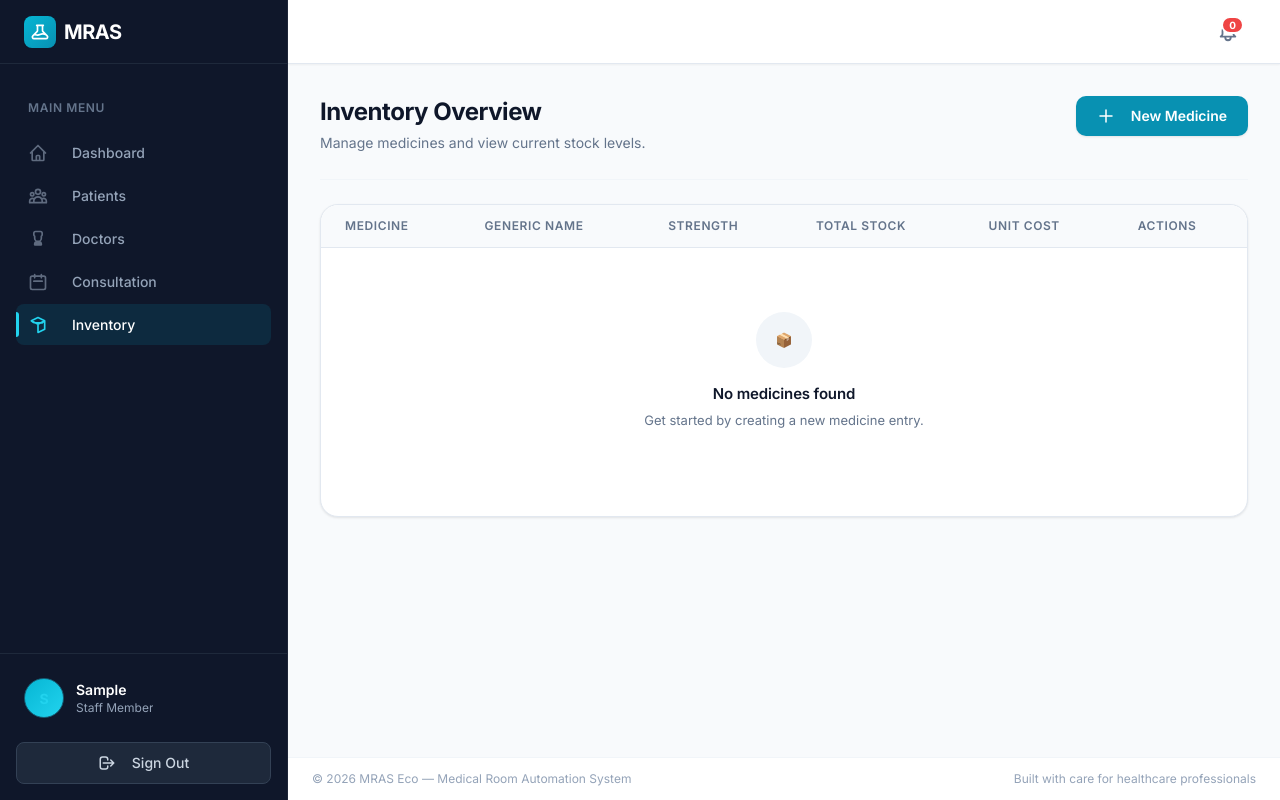
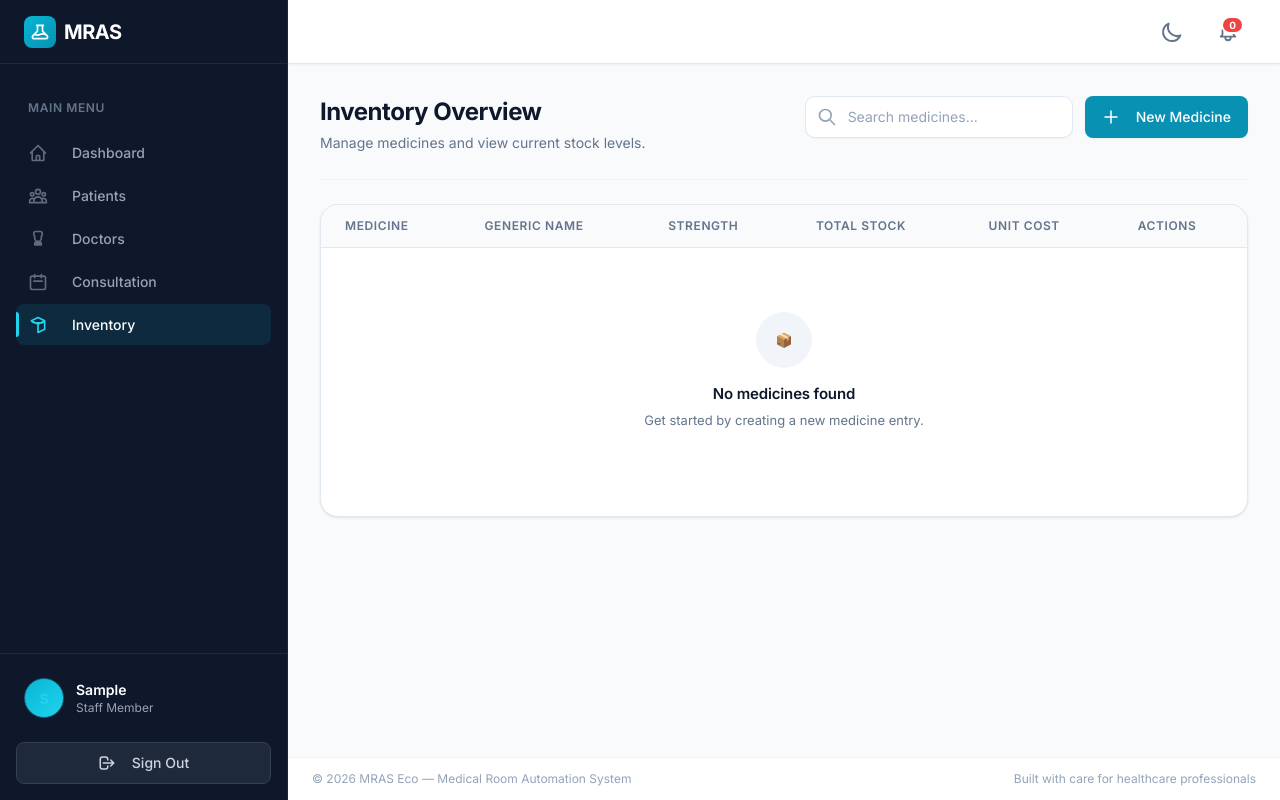
Before and after one commit to darshaanuradha/MRAS-Eco, a Django app: page /inventory/ in a window 1280 px wide. Run offline with Django 5.2, Linux system fonts and the light colour scheme; the visitor is signed in with stand-in values (Sample User, id 1); data that the repository does not hold is empty; some libraries are stand-ins or nearby versions.

Commit message:
feat: Implement search functionality in inventory and add dark mode toggle

```diff
--- a/mras/inventory/templates/inventory.html
+++ b/mras/inventory/templates/inventory.html
@@ -8,9 +8,19 @@
         <h1 class="page-title">Inventory Overview</h1>
         <p class="page-subtitle">Manage medicines and view current stock levels.</p>
     </div>
-
-    <div class="flex gap-3">
-        <a href="{% url 'add_medicine' %}" class="btn btn-primary">
+    <div class="flex flex-col sm:flex-row gap-3">
+        <form method="get" class="search-bar relative">
+            <div class="absolute inset-y-0 left-0 pl-3 flex items-center pointer-events-none">
+                <svg class="w-5 h-5 text-slate-400" fill="none" stroke="currentColor" viewBox="0 0 24 24"><path stroke-linecap="round" stroke-linejoin="round" stroke-width="2" d="M21 21l-6-6m2-5a7 7 0 11-14 0 7 7 0 0114 0z"></path></svg>
+            </div>
+            <input type="text" name="q" value="{{ query }}" placeholder="Search medicines..." class="w-full sm:w-64 pl-10 pr-4 py-2 border border-slate-200 rounded-lg text-sm focus:ring-2 focus:ring-cyan-500/40 focus:border-cyan-500 outline-none transition bg-white text-slate-800">
+            {% if query %}
+            <a href="{% url 'inventory' %}" class="absolute inset-y-0 right-0 pr-3 flex items-center text-slate-400 hover:text-slate-600">
+                <svg class="w-4 h-4" fill="none" stroke="currentColor" viewBox="0 0 24 24"><path stroke-linecap="round" stroke-linejoin="round" stroke-width="2" d="M6 18L18 6M6 6l12 12"></path></svg>
+            </a>
+            {% endif %}
+        </form>
+        <a href="{% url 'add_medicine' %}" class="btn btn-primary bg-cyan-600 hover:bg-cyan-700 text-white inline-flex items-center justify-center px-4 py-2 rounded-lg transition-colors shadow-sm text-sm font-medium">
             <svg class="w-5 h-5 mr-2" fill="none" stroke="currentColor" viewBox="0 0 24 24"><path stroke-linecap="round" stroke-linejoin="round" stroke-width="2" d="M12 4v16m8-8H4"></path></svg>
             New Medicine
         </a>
--- a/mras/inventory/views.py
+++ b/mras/inventory/views.py
@@ -5,11 +5,18 @@ from .models import Medicine, Inventory
 from datetime import timedelta
 from django.utils import timezone
 def inventory_view(request):
+    query = request.GET.get('q', '')
+
     # Annotate total stock from related Inventory batches
     medicines = Medicine.objects.annotate(
         total_stock=Sum('inventory__current_stock')
-    ).order_by('name')
-    return render(request, 'inventory.html', {'medicines': medicines})
+    )
+
+    if query:
+        medicines = medicines.filter(name__icontains=query)
+
+    medicines = medicines.order_by('name')
+    return render(request, 'inventory.html', {'medicines': medicines, 'query': query})
 
 def add_medicine(request):
     if request.method == "POST":
--- a/mras/static/js/main.js
+++ b/mras/static/js/main.js
@@ -183,5 +183,47 @@ document.addEventListener('DOMContentLoaded', function () {
             pageContent.style.opacity = '';
         });
     }
+    // ═══════════════════════════════════════
+    // DARK MODE TOGGLE
+    // ═══════════════════════════════════════
+
+    const themeToggleDarkIcon = document.getElementById('theme-toggle-dark-icon');
+    const themeToggleLightIcon = document.getElementById('theme-toggle-light-icon');
+    const themeToggleBtn = document.getElementById('theme-toggle');
+
+    if (themeToggleBtn) {
+        // Change the icons inside the button based on previous settings
+        if (document.documentElement.classList.contains('dark')) {
+            themeToggleLightIcon.classList.remove('hidden');
+        } else {
+            themeToggleDarkIcon.classList.remove('hidden');
+        }
+
+        themeToggleBtn.addEventListener('click', function () {
+            // toggle icons inside button
+            themeToggleDarkIcon.classList.toggle('hidden');
+            themeToggleLightIcon.classList.toggle('hidden');
+
+            // if set via local storage previously
+            if (localStorage.getItem('theme')) {
+                if (localStorage.getItem('theme') === 'light') {
+                    document.documentElement.classList.add('dark');
+                    localStorage.setItem('theme', 'dark');
+                } else {
+                    document.documentElement.classList.remove('dark');
+                    localStorage.setItem('theme', 'light');
+                }
+            } else {
+                // if NOT set via local storage previously
+                if (document.documentElement.classList.contains('dark')) {
+                    document.documentElement.classList.remove('dark');
+                    localStorage.setItem('theme', 'light');
+                } else {
+                    document.documentElement.classList.add('dark');
+                    localStorage.setItem('theme', 'dark');
+                }
+            }
+        });
+    }
 
 });
--- a/mras/templates/base.html
+++ b/mras/templates/base.html
@@ -17,6 +17,15 @@
     <link rel="stylesheet" href="{% static 'css/responsive.css' %}">
 
     {% block extra_css %}{% endblock %}
+
+    <script>
+        // Check local storage and apply theme before page render to prevent flash
+        if (localStorage.getItem('theme') === 'dark' || (!('theme' in localStorage) && window.matchMedia('(prefers-color-scheme: dark)').matches)) {
+            document.documentElement.classList.add('dark');
+        } else {
+            document.documentElement.classList.remove('dark');
+        }
+    </script>
 </head>
 <body class="bg-slate-50 text-slate-800 antialiased h-screen overflow-hidden">
     <div class="app-layout flex h-screen overflow-hidden w-full">
@@ -74,6 +83,14 @@
                     <div class="hidden lg:block w-full"></div>
 
                     <div class="topbar-right flex items-center gap-4">
+                        <!-- Theme Toggle -->
+                        <button type="button" id="theme-toggle" class="relative p-2 text-slate-500 hover:text-slate-700 rounded-full hover:bg-slate-100">
+                            <!-- Sun icon -->
+                            <svg id="theme-toggle-light-icon" class="w-6 h-6 hidden" fill="none" stroke="currentColor" viewBox="0 0 24 24"><path stroke-linecap="round" stroke-linejoin="round" stroke-width="2" d="M12 3v1m0 16v1m9-9h-1M4 12H3m15.364 6.364l-.707-.707M6.343 6.343l-.707-.707m12.728 0l-.707.707M6.343 17.657l-.707.707M16 12a4 4 0 11-8 0 4 4 0 018 0z"></path></svg>
+                            <!-- Moon icon -->
+                            <svg id="theme-toggle-dark-icon" class="w-6 h-6 hidden" fill="none" stroke="currentColor" viewBox="0 0 24 24"><path stroke-linecap="round" stroke-linejoin="round" stroke-width="2" d="M20.354 15.354A9 9 0 018.646 3.646 9.003 9.003 0 0012 21a9.003 9.003 0 008.354-5.646z"></path></svg>
+                        </button>
+
                         <!-- Notifications -->
                         <div class="relative inline-block text-left" id="notification-menu-container">
                             <button type="button" id="notification-button" data-notif-count="{{ notif_count }}" class="notif-btn relative p-2 text-slate-500 hover:text-slate-700 rounded-full hover:bg-slate-100">
```
Also changed, not shown: mras/static/css/variables.css (+46 -0 lines).
